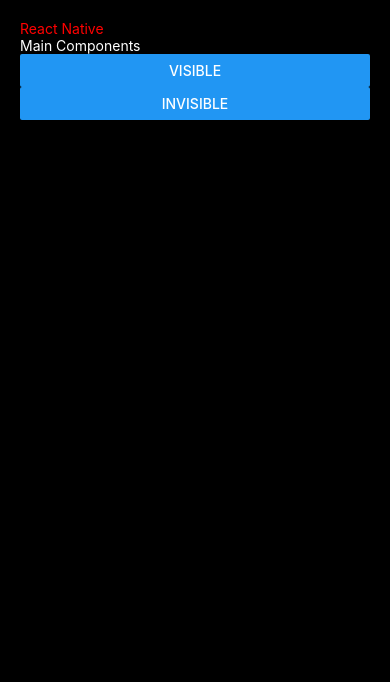
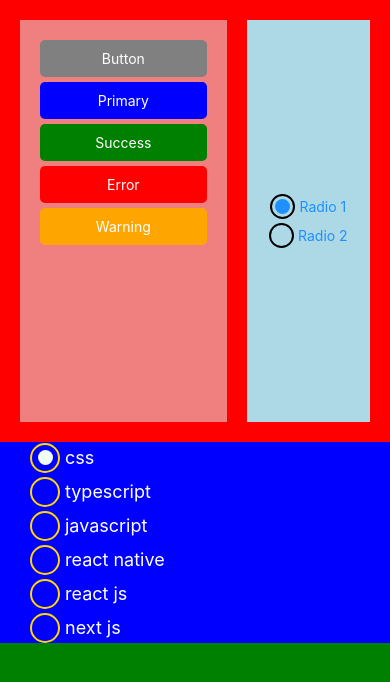
Before and after one commit to murad403/second-app, a React Native app: screen / in a window 390 px wide. Shown: the top 682 px of the page. Built offline with nearby package versions, Linux system fonts and the light colour scheme.

Commit message:
Add ResponsiveLayout component and update App structure

```diff
--- a/App.tsx
+++ b/App.tsx
@@ -1,27 +1,21 @@
 import React from 'react'
 import { ScrollView, View, Text, StyleSheet } from 'react-native'
 import Mounted from './src/components/Mounted'
+import ResponsiveLayout from './src/components/ResponsiveLayout'
 
 const App = () => {
   return (
-    <ScrollView style={styles.container} contentContainerStyle={styles.contentContainer} showsVerticalScrollIndicator={true}>
-      <View>
+    <View  style={{flex:1}}>
+      {/* <View>
         <Text style={{color: "red"}}>React Native</Text>
       </View>
 
-      <Mounted/>
-    </ScrollView>
+      <Mounted/> */}
+
+      <ResponsiveLayout/>
+    </View>
   )
 }
 
-const styles = StyleSheet.create({
-    container: {
-      flex: 1,
-      backgroundColor: '#000',
-    },
-    contentContainer: {
-      padding: 20,
-    },
-})
 
 export default App
--- /dev/null
+++ b/src/components/ResponsiveLayout.tsx
@@ -0,0 +1,196 @@
+import React, { useState } from 'react'
+import { StyleSheet, Text, TouchableHighlight, TouchableOpacity, View } from 'react-native'
+
+const ResponsiveLayout = () => {
+    const [active, setActive] = useState(1);
+    const [radioActive, setRadioActive] = useState(2);
+
+    const radioButtonList = [
+        { id: 2, label: "css" },
+        { id: 5, label: "typescript" },
+        { id: 6, label: "javascript" },
+        { id: 7, label: "react native" },
+        { id: 8, label: "react js" },
+        { id: 9, label: "next js" },
+    ];
+    return (
+        <View style={styles.mainBox}>
+            <View style={styles.box1}>
+                <View style={styles.innerBox1}>
+                    <TouchableHighlight>
+                        <Text style={styles.button}>Button</Text>
+                    </TouchableHighlight>
+                    <TouchableHighlight>
+                        <Text style={[styles.button, styles.primary]}>Primary</Text>
+                    </TouchableHighlight>
+                    <TouchableHighlight>
+                        <Text style={[styles.button, styles.success]}>Success</Text>
+                    </TouchableHighlight>
+                    <TouchableHighlight>
+                        <Text style={[styles.button, styles.error]}>Error</Text>
+                    </TouchableHighlight>
+                    <TouchableHighlight>
+                        <Text style={[styles.button, styles.warning]}>Warning</Text>
+                    </TouchableHighlight>
+                </View>
+                <View style={styles.innerBox2}>
+                    <TouchableOpacity onPress={() => setActive(1)} style={radioButtonStyle.radioButton}>
+                        <View style={radioButtonStyle.radio}>
+                            {
+                                active === 1 && <View style={radioButtonStyle.radioActive}></View>
+                            }
+                        </View>
+                        <Text style={radioButtonStyle.radioText}>Radio 1</Text>
+                    </TouchableOpacity>
+                    <TouchableOpacity onPress={() => setActive(2)} style={radioButtonStyle.radioButton}>
+                        <View style={radioButtonStyle.radio}>
+                            {
+                                active === 2 && <View style={radioButtonStyle.radioActive}></View>
+                            }
+                        </View>
+                        <Text style={radioButtonStyle.radioText}>Radio 2</Text>
+                    </TouchableOpacity>
+                </View>
+            </View>
+
+            {/* dynamic radio button */}
+            <View style={styles.box2}>
+                <View style={{marginLeft: 30, gap: 4}}>
+                    {
+                        radioButtonList.map((item) => (
+                            <TouchableOpacity onPress={() => setRadioActive(item.id)} key={item.id} style={dynamicRadioButtonStyles.radio}>
+                                <View style={dynamicRadioButtonStyles.radioButton}>
+                                    {
+                                        radioActive === item.id && <View style={dynamicRadioButtonStyles.radioActive}></View>
+                                    }
+                                </View>
+                                <Text style={dynamicRadioButtonStyles.radioButtonText}>{item.label}</Text>
+                            </TouchableOpacity>
+                        ))
+                    }
+                </View>
+            </View>
+
+
+            <View style={styles.box3}>
+
+            </View>
+        </View>
+    )
+}
+
+const dynamicRadioButtonStyles = StyleSheet.create({
+    radioButtonText: {
+        color: "white",
+        fontSize: 18
+    },
+    radio: {
+        alignItems: "center",
+        flexDirection: "row",
+        gap: 5
+    },
+    radioButton: {
+        borderWidth: 2,
+        width: 30,
+        height: 30,
+        borderRadius: 15,
+        borderColor: "gold",
+        alignItems: "center",
+        justifyContent: "center"
+    },
+    radioActive: {
+        backgroundColor: "honeydew",
+        width: 15,
+        height: 15,
+        borderRadius: 7.5
+    }
+})
+
+
+const radioButtonStyle = StyleSheet.create({
+    radio: {
+        width: 25,
+        height: 25,
+        borderWidth: 2,
+        borderRadius: 12.5,
+        alignItems: "center",
+        justifyContent: "center"
+    },
+    radioButton: {
+        flexDirection: "row",
+        alignItems: "center",
+        gap: 4
+    },
+    radioText: {
+        color: "dodgerblue"
+    },
+    radioActive: {
+        width: 15,
+        height: 15,
+        backgroundColor: "dodgerblue",
+        borderRadius: 7.5
+    }
+})
+
+
+const styles = StyleSheet.create({
+    mainBox: {
+        flex: 1,
+        backgroundColor: "gray"
+    },
+    box1: {
+        flex: 2,
+        backgroundColor: "red",
+        flexDirection: "row",
+        padding: 20,
+        gap: 20
+    },
+    box2: {
+        flex: 1,
+        backgroundColor: "blue",
+        justifyContent: "center",
+        alignItems: "baseline"
+    },
+    box3: {
+        flex: 1,
+        backgroundColor: "green",
+    },
+    innerBox1: {
+        flex: 2,
+        backgroundColor: "lightcoral",
+        padding: 20,
+        gap: 5
+    },
+    innerBox2: {
+        flex: 1,
+        backgroundColor: "lightblue",
+        padding: 20,
+        alignItems: "center",
+        justifyContent: "center",
+        gap: 4
+    },
+    button: {
+        color: "white",
+        backgroundColor: "gray",
+        borderRadius: 5,
+        paddingVertical: 10,
+        textAlign: "center",
+        shadowColor: "blue",
+        elevation: 5,
+        shadowOpacity: 0.5
+    },
+    primary: {
+        backgroundColor: "blue"
+    },
+    success: {
+        backgroundColor: "green"
+    },
+    error: {
+        backgroundColor: "red"
+    },
+    warning: {
+        backgroundColor: "orange"
+    }
+})
+
+export default ResponsiveLayout
```
